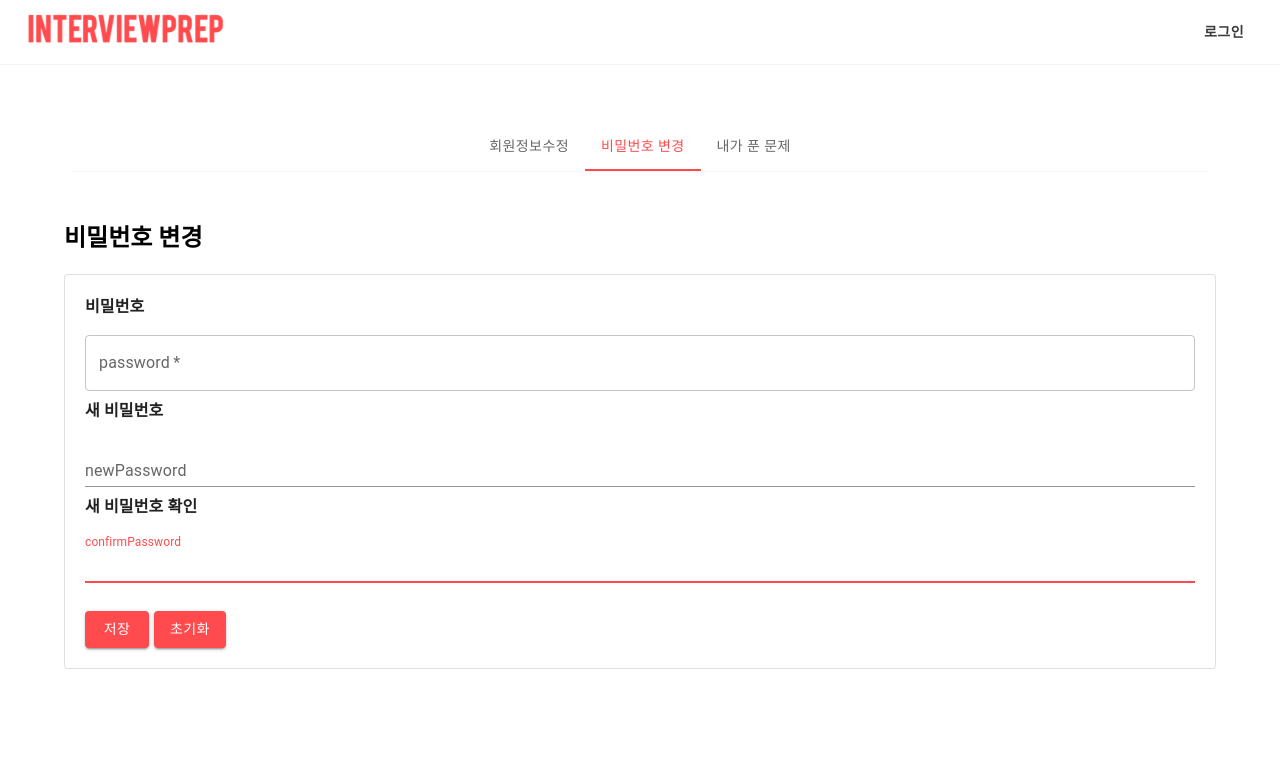
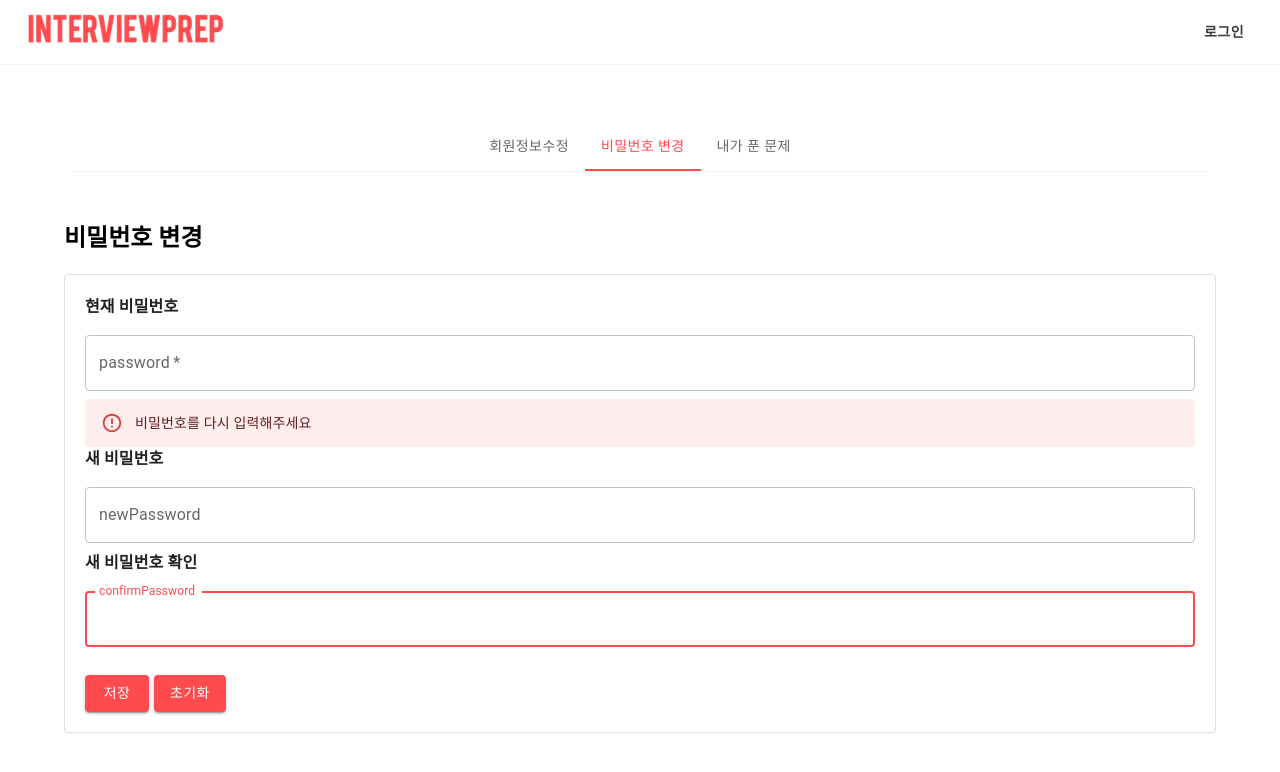
Before and after one commit to LeeJongbokz/front_interviewprep, a React (Create React App) app: page /passwordUpdate in a window 1280 px wide. Shown: the top 772 px of the page. Built offline with nearby package versions, Linux system fonts and the light colour scheme; no server answers.

Commit message:
Feat: "비밀번호가 일치하지 않을 때 alert 메세지 띄워주는 기능 구현중"

```diff
--- a/src/component/MyPage/PasswordInfo/PasswordUpdate.js
+++ b/src/component/MyPage/PasswordInfo/PasswordUpdate.js
@@ -1,68 +1,89 @@
-import React, { useState } from 'react';
+import React, { useState, useEffect } from 'react';
 import Button from '@mui/material/Button';
 import Box from '@mui/material/Box';
 import TextField from '@mui/material/TextField';
 import Typography from '@mui/material/Typography';
 import useHttpRequest from '../../../hook/use-http';
+import Alert from '@mui/material/Alert';
+import Stack from '@mui/material/Stack';
 
 
 const PasswordUpdate = ({ memberInfo }) => {
 
   // console.log(memberInfo);
+  const { sendGetRequest } = useHttpRequest();
+
   const [inputs, setInputs] = useState({
     password: memberInfo.password,
-    newPassword: memberInfo.password,
-    confirmPassword: memberInfo.password
+    newPassword: null,
+    confirmPassword: null
   });
-  const [query,setQuery] = useState([]);
+  const [query, setQuery] = useState([]);
   const { sendPutRequest } = useHttpRequest();
-  const {  password, newPassword, confirmPassword } = inputs; // 비구조화 할당을 통해 값 추출
+  const { password, newPassword, confirmPassword } = inputs; // 비구조화 할당을 통해 값 추출
+
+  useEffect(() => {
+    const examListHandler = data => {
+      if (data.success) {
+        console.log(inputs)
+        console.log('성공ㅇㅇㅇㅇㅇㅇㅇㅇㅇ')
+        successComponent()
+
+      }
+    };
+    sendGetRequest('/members/userInfo', examListHandler);
+    // sendPutRequest('/members/password/change',examListHandler)
+    // successComponent()
+  }, [sendGetRequest]);
+
+  const successComponent = () => {
+
+    console.log('alal')
+    return (
+      <Stack sx={{ width: '100%' }} spacing={2}>
+        <Alert severity="error">비밀번호를 다시 입력해주세요</Alert>
+      </Stack>
+    )
+
+  }
 
   const onChange = (e) => {
-
-    const { value, password, newPassword, confirmPassword } = e.target; // 우선 e.target 에서 name 과 value 를 추출
-    setInputs({
-      ...inputs, // 기존의 input 객체를 복사한 뒤 // name 키를 가진 값을 value 로 설정
-      [password]: value,
-      [newPassword]: value,
-      [confirmPassword]: value,
+    const { value, id: targetId } = e.target;
+    setInputs((prevState) => {
+      return { ...prevState, [targetId]: value }
     });
     setQuery({
       ...query,
-      [e.target.id]:value
+      [targetId]: value
     })
-    // console.log(e.target)
-    // console.log(value)
-    // console.log(inputs)
-    // console.log(query)
+    console.log(query)
   };
   const passwordUpdateHandler = () => {
-    // console.log(newPassword)
-    // console.log(password)
 
     sendPutRequest({
       endpoint: '/members/password/change',
       bodyData: {
         ...query
-        // password: password
-        // newPassword: newPasswordS
-        // confirmPassword: confirmPassword
       },
+
     });
   };
 
   const onReset = () => {
     setInputs({
-      password: memberInfo.password,
-      newPassword: memberInfo.newPassword,
-      confirmPassword: memberInfo.confirmPassword
+      ...inputs,
+      password: '',
+      newPassword: '',
+      confirmPassword: ''
     })
+    console.log(inputs)
+    console.log(memberInfo.password)
   };
 
   return (
     <div>
       <Typography component="h5" fontWeight="800" >
-        비밀번호
+        현재 비밀번호
       </Typography>
       <TextField
         id="password"
@@ -75,6 +96,9 @@ const PasswordUpdate = ({ memberInfo }) => {
         value={password}
         onChange={onChange}
       />
+      <div>
+        {successComponent()}
+      </div>
       <Typography component="h5" fontWeight="800" >
         새 비밀번호
       </Typography>
@@ -87,7 +111,6 @@ const PasswordUpdate = ({ memberInfo }) => {
         fullWidth
         value={newPassword}
         onChange={onChange}
-        variant="standard"
       />
       <Typography component="h5" fontWeight="800" >
         새 비밀번호 확인
@@ -102,7 +125,6 @@ const PasswordUpdate = ({ memberInfo }) => {
           fullWidth
           value={confirmPassword}
           autoFocus
-          variant="standard"
           onChange={onChange}
         />
       </Box>
```
